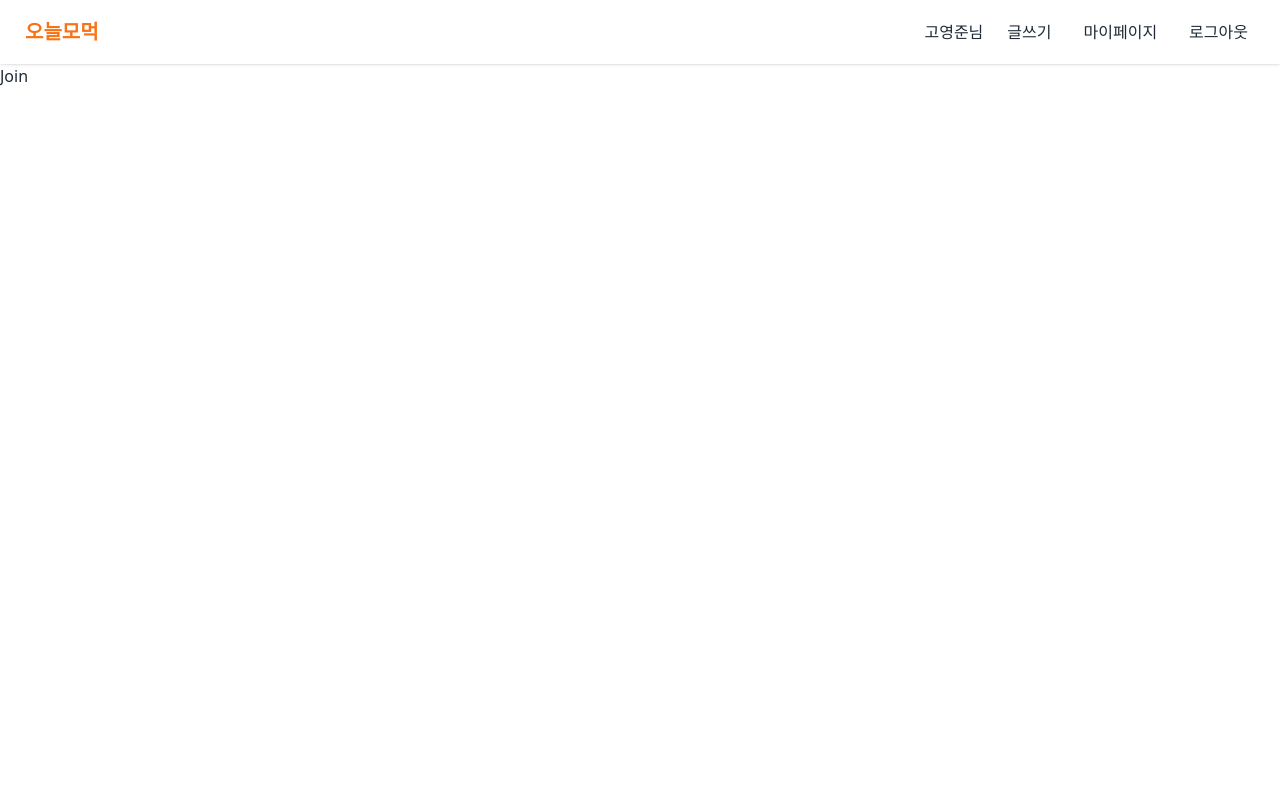
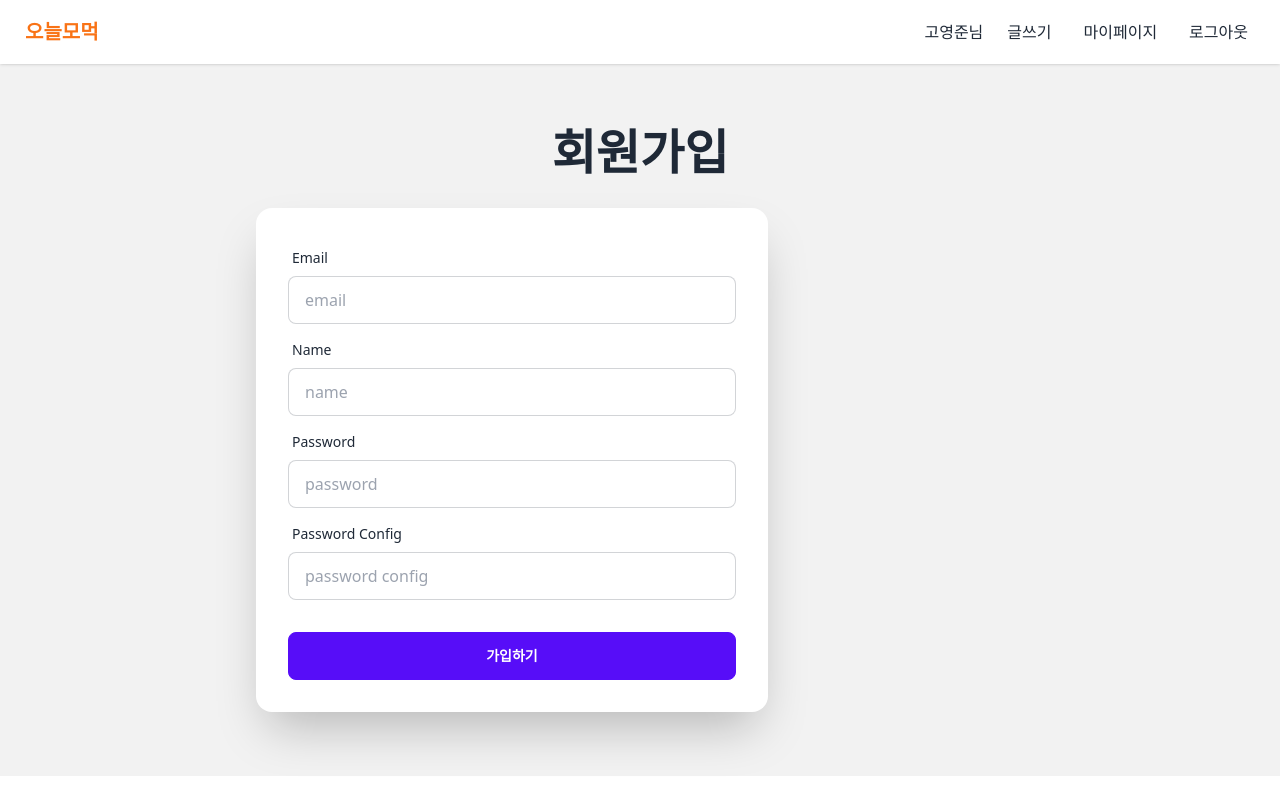
Before and after one commit to cloudedpanther/onulmomuck, a React (Vite) app: page /join in a window 1280 px wide. Built offline with nearby package versions, Linux system fonts and the light colour scheme.

Commit message:
Feat: Add Join page
- Complete markup

```diff
--- a/src/components/Join/index.tsx
+++ b/src/components/Join/index.tsx
@@ -1,5 +1,68 @@
 const Join = () => {
-    return <>Join</>
+    return (
+        <>
+            <div className="flex justify-center py-16 bg-base-200">
+                <div className="flex-col w-3/5">
+                    <div className="text-center">
+                        <h2 className="text-5xl font-bold mb-8">회원가입</h2>
+                    </div>
+                    <div className="card flex-shrink-0 w-full max-w-lg shadow-2xl bg-base-100">
+                        <form className="card-body">
+                            <div className="form-control">
+                                <label className="label cursor-pointer" htmlFor="email">
+                                    <span className="label-text">Email</span>
+                                </label>
+                                <input
+                                    type="email"
+                                    placeholder="email"
+                                    className="input input-bordered"
+                                    id="email"
+                                />
+                            </div>
+                            <div className="form-control">
+                                <label className="label cursor-pointer" htmlFor="userName">
+                                    <span className="label-text">Name</span>
+                                </label>
+                                <input
+                                    type="text"
+                                    placeholder="name"
+                                    className="input input-bordered"
+                                    id="userName"
+                                />
+                            </div>
+                            <div className="form-control">
+                                <label className="label cursor-pointer" htmlFor="password">
+                                    <span className="label-text">Password</span>
+                                </label>
+                                <input
+                                    type="password"
+                                    placeholder="password"
+                                    className="input input-bordered"
+                                    id="password"
+                                />
+                            </div>
+                            <div className="form-control">
+                                <label className="label cursor-pointer" htmlFor="passwordConfig">
+                                    <span className="label-text">Password Config</span>
+                                </label>
+                                <input
+                                    type="password"
+                                    placeholder="password config"
+                                    className="input input-bordered"
+                                    id="passwordConfig"
+                                />
+                            </div>
+                            <div className="form-control mt-6">
+                                <button type="submit" className="btn btn-primary">
+                                    가입하기
+                                </button>
+                            </div>
+                        </form>
+                    </div>
+                </div>
+            </div>
+        </>
+    )
 }
 
 export default Join
```
